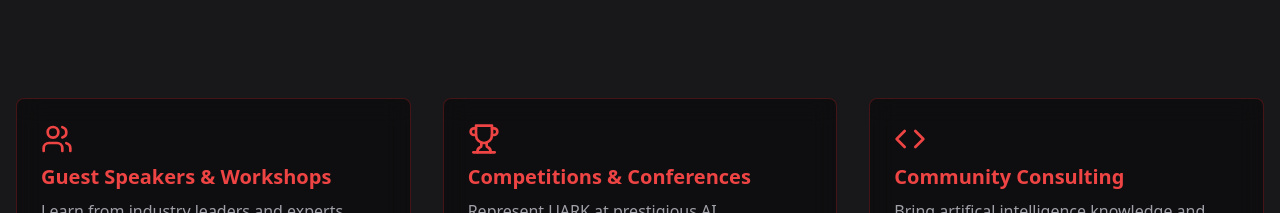
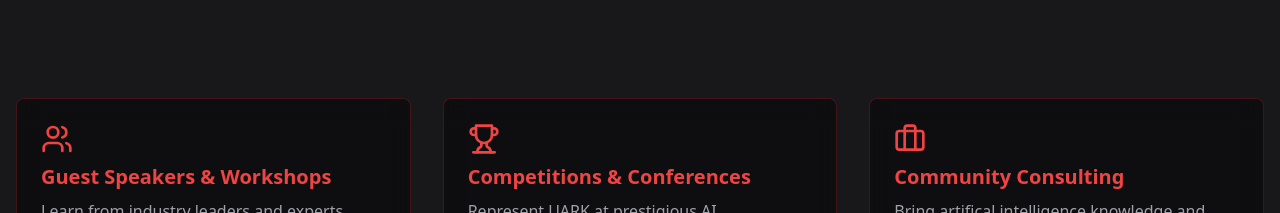
Before and after one commit to srbutler1/ai-foundry, a React (Vite) app: page / in a window 1280 px wide. Shown: the part 980-1193 px from the top of the page. Built offline with nearby package versions, Linux system fonts and the light colour scheme.

Commit message:
Transparent logo, briefcase icon

```diff
--- a/src/App.jsx
+++ b/src/App.jsx
@@ -76,7 +76,7 @@ function App() {
             </div>
 
             <div className="bg-black/40 border border-red-900/50 backdrop-blur-md hover:border-red-500/50 transition-all duration-300 p-6 rounded-lg">
-              <Code className="h-8 w-8 text-red-500 mb-2" />
+              <Briefcase className="h-8 w-8 text-red-500 mb-2" />
               <h3 className="text-xl font-bold text-red-500 mb-2">Community Consulting</h3>
               <p className="text-zinc-400">
                 Bring artifical intelligence knowledge and solutions to local organizations.
```
Also changed, not shown: src/assets/fondry-logo.png (added), src/assets/foundry-logo.png (deleted).
